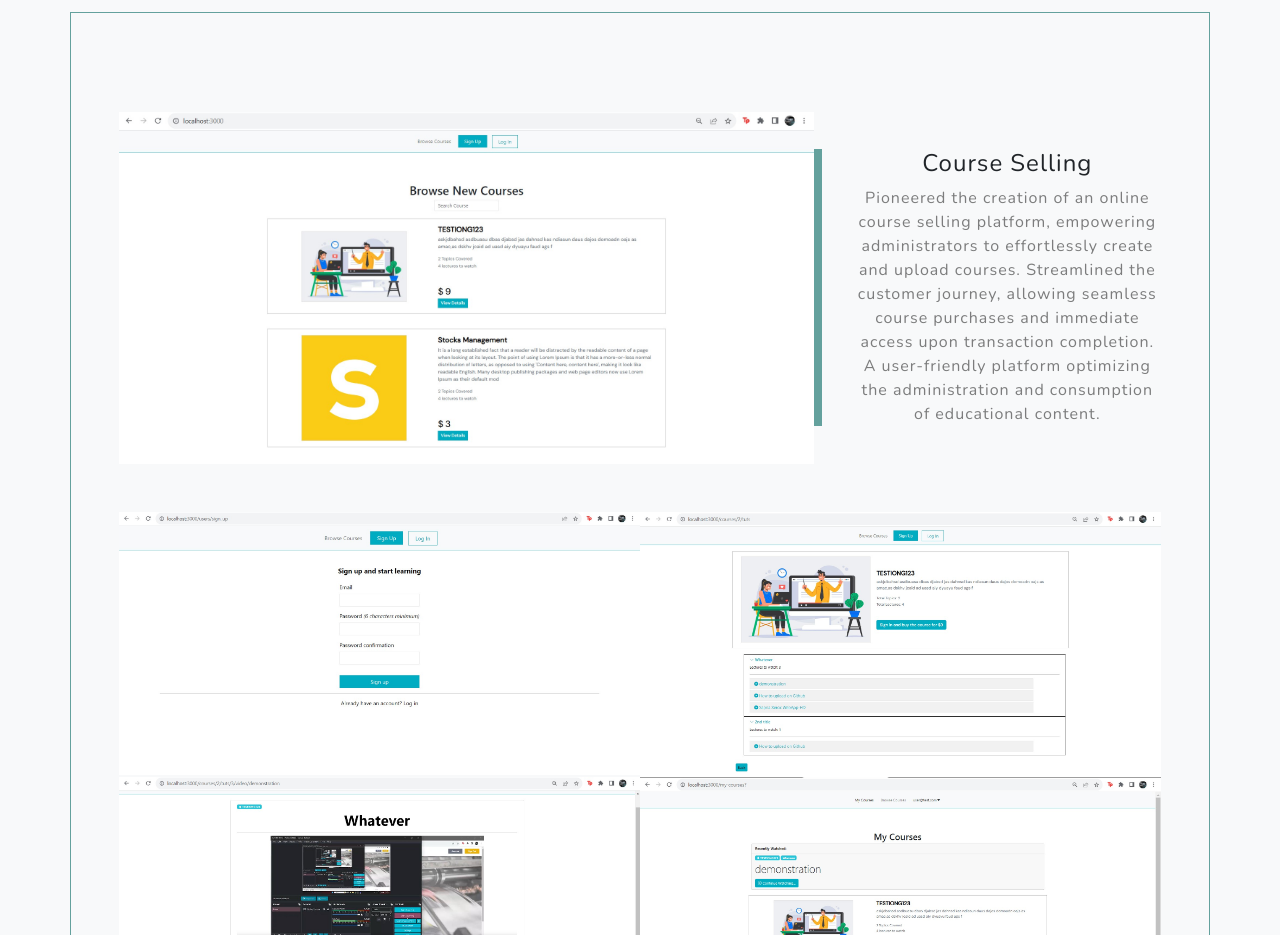
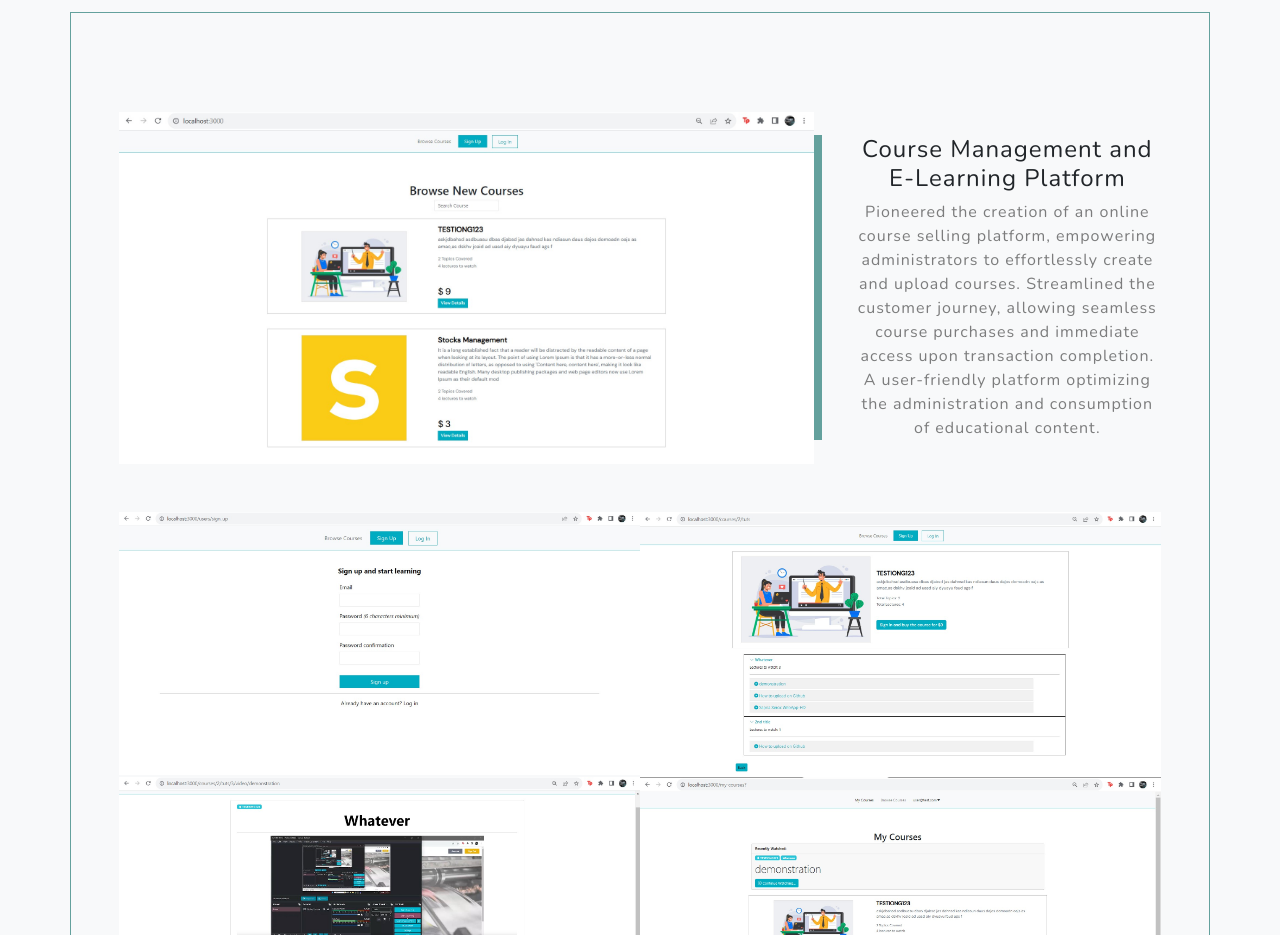
Before and after one commit to Umair-ah/dev, a plain HTML site: page index.html in a window 1280 px wide. Shown: the part 2500-3435 px from the top of the page. Drawn offline with nearby package versions, Linux system fonts and the light colour scheme.

Commit message:
Update index.html

```diff
--- a/index.html
+++ b/index.html
@@ -159,7 +159,7 @@
           </div>
           <div class="col-xl-4 col-lg-5">
             <div class="featured-text text-center text-lg-left">
-              <h4>Course Selling</h4>
+              <h4>Course Management and E-Learning Platform</h4>
               <p class="text-black-50 mb-0">
                 Pioneered the creation of an online course selling platform, empowering administrators to effortlessly create and upload courses. Streamlined the customer journey, allowing seamless course purchases and immediate access upon transaction completion. A user-friendly platform optimizing the administration and consumption of educational content.
               </p>
```
